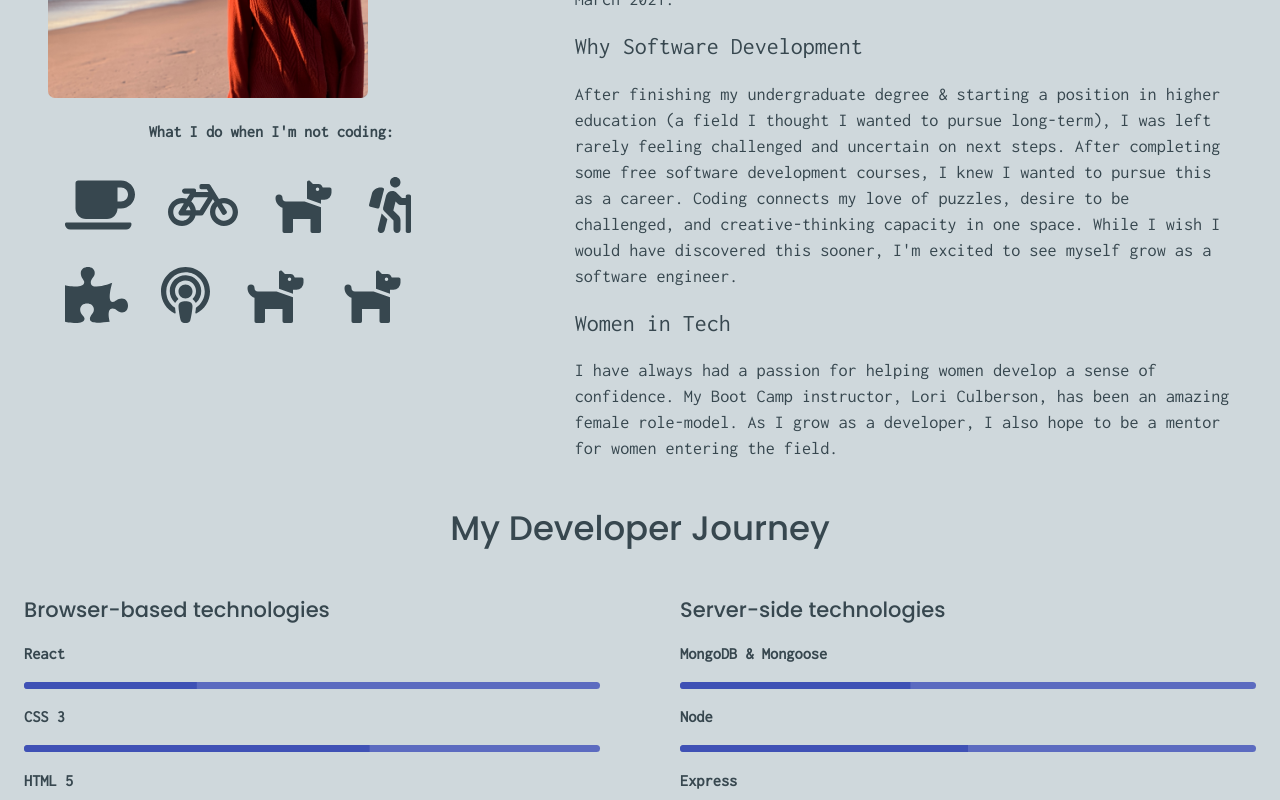
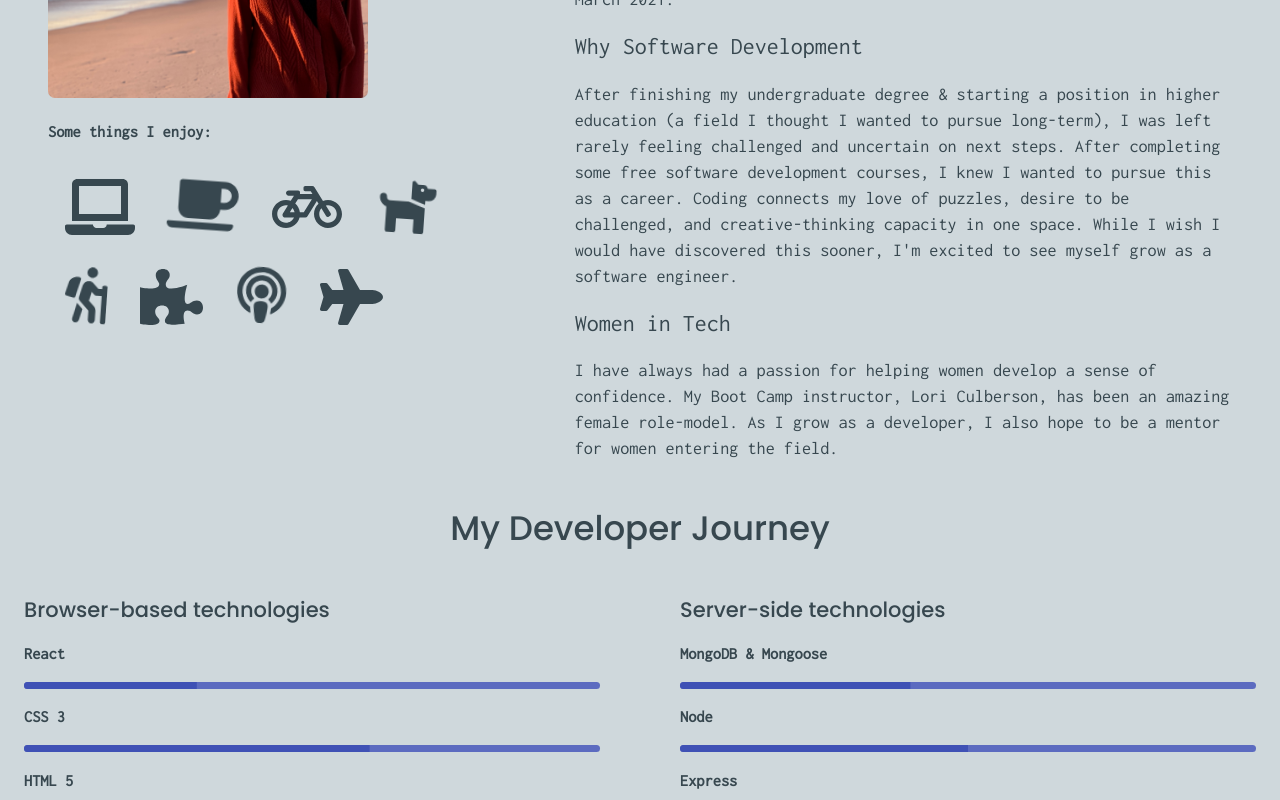
Before and after one commit to emblair96/emblair96.github.io, a React (Create React App) app: page / in a window 1280 px wide. Shown: the part 640-1440 px from the top of the page. Built offline with nearby package versions, Linux system fonts and the light colour scheme.

Commit message:
Update hobbie graphics & add in additional animations

```diff
--- a/src/components/Animation.js
+++ b/src/components/Animation.js
@@ -4,22 +4,22 @@ import test from '../images/sync.svg'
 import LocalFloristIcon from '@material-ui/icons/LocalFlorist';
 import { Grid, Typography, Divider, Icon } from '@material-ui/core';
 import { FontAwesomeIcon } from '@fortawesome/react-fontawesome';
-import { faCoffee, faBicycle, faDog, faHiking, faPuzzlePiece, faPodcast } from '@fortawesome/free-solid-svg-icons'
+import { faLaptop, faCoffee, faBicycle, faDog, faHiking, faPuzzlePiece, faPodcast, faPlane } from '@fortawesome/free-solid-svg-icons'
 
 
 export default function Animation() {
   return (
     <div>
 
-      <h3 style={{textAlign: "center"}}>What I do when I'm not coding:</h3>
-      <FontAwesomeIcon className="fa-4x bigEntrance hobbie-icons" icon={faCoffee} />
-      <FontAwesomeIcon className="fa-4x bigEntrance hobbie-icons" icon={faBicycle} />
-      <FontAwesomeIcon className="fa-4x bigEntrance hobbie-icons" icon={faDog} />
-      <FontAwesomeIcon className="fa-4x bigEntrance hobbie-icons" icon={faHiking} />
-      <FontAwesomeIcon className="fa-4x bigEntrance hobbie-icons" icon={faPuzzlePiece} />
-      <FontAwesomeIcon className="fa-4x bigEntrance hobbie-icons" icon={faPodcast} />
-      <FontAwesomeIcon className="fa-4x bigEntrance hobbie-icons" icon={faDog} />
-      <FontAwesomeIcon className="fa-4x bigEntrance hobbie-icons" icon={faDog} />
+      <h3>Some things I enjoy:</h3>
+      <FontAwesomeIcon className="fa-4x floating hobbie-icons" icon={faLaptop} />
+      <FontAwesomeIcon className="fa-4x tossing hobbie-icons" icon={faCoffee} />
+      <FontAwesomeIcon className="fa-4x floating hobbie-icons" icon={faBicycle} />
+      <FontAwesomeIcon className="fa-4x tossing hobbie-icons" icon={faDog} />
+      <FontAwesomeIcon className="fa-4x tossing hobbie-icons" icon={faHiking} />
+      <FontAwesomeIcon className="fa-4x floating hobbie-icons" icon={faPuzzlePiece} />
+      <FontAwesomeIcon className="fa-4x tossing hobbie-icons" icon={faPodcast} />
+      <FontAwesomeIcon className="fa-4x floating hobbie-icons" icon={faPlane} />
 
     </div>
   )
--- a/src/components/DeveloperJourney.js
+++ b/src/components/DeveloperJourney.js
@@ -1,7 +1,7 @@
 import React from 'react';
 import { Container, Grid, LinearProgress } from '@material-ui/core';
 import '../App.css';
-
+import '../animations.css'
 
 export default function DeveloperJourney() {
   return (
@@ -16,25 +16,25 @@ export default function DeveloperJourney() {
           <h2 className="progress-categories">Browser-based technologies</h2>
           <h3>React</h3>
           <LinearProgress
-            className="progress-bar"
+            className="progress-bar stretchRight"
             variant="determinate"
             value={30}
           />
           <h3>CSS 3</h3>
           <LinearProgress
-            className="progress-bar"
+            className="progress-bar stretchRight"
             variant="determinate"
             value={60}
           />
           <h3>HTML 5</h3>
           <LinearProgress
-            className="progress-bar"
+            className="progress-bar stretchRight"
             variant="determinate"
             value={75}
           />
           <h3>JavaScript</h3>
           <LinearProgress
-            className="progress-bar"
+            className="progress-bar stretchRight"
             variant="determinate"
             value={80}
           />
@@ -44,25 +44,25 @@ export default function DeveloperJourney() {
           <h2 className="progress-categories">Server-side technologies</h2>
           <h3>MongoDB & Mongoose</h3>
           <LinearProgress
-            className="progress-bar"
+            className="progress-bar stretchRight"
             variant="determinate"
             value={40}
           />
           <h3>Node</h3>
           <LinearProgress
-            className="progress-bar"
+            className="progress-bar stretchRight"
             variant="determinate"
             value={50}
           />
           <h3>Express</h3>
           <LinearProgress
-            className="progress-bar"
+            className="progress-bar stretchRight"
             variant="determinate"
             value={50}
           />
           <h3>mySQL & Sequelize</h3>
           <LinearProgress
-            className="progress-bar"
+            className="progress-bar stretchRight"
             variant="determinate"
             value={60}
           />
--- a/src/components/Header.js
+++ b/src/components/Header.js
@@ -2,6 +2,7 @@ import { Grid, Container } from '@material-ui/core';
 import Typography from '@material-ui/core/Typography';
 import '../App.css';
 import { ThemeProvider } from '@material-ui/styles';
+import '../animations.css';
 
 export default function Header({ theme2 }) {
   return (
@@ -13,7 +14,7 @@ export default function Header({ theme2 }) {
         alignItems="center"
       >
         <ThemeProvider theme={theme2}>
-          <Typography variant="h1"> Hi, I'm Emily.</Typography>
+          <Typography className="bigEntrance" variant="h1"> Hi, I'm Emily.</Typography>
         </ThemeProvider>
         <Typography variant="h5"> A full stack software engineer.</Typography>
       </Grid>
--- a/src/components/MyWork.js
+++ b/src/components/MyWork.js
@@ -16,6 +16,8 @@ export default function MyWork() {
         title="Keep on Giftin'"
         description="Created with a group of amazing women, this app helps organize your relationships.Originally intended to help keep track of gift-giving events and holidays, this app has professional value making it manageable to keep track of your network."
         img="https://images.unsplash.com/photo-1574279606130-09958dc756f7?ixid=MXwxMjA3fDB8MHxwaG90by1wYWdlfHx8fGVufDB8fHw%3D&ixlib=rb-1.2.1&auto=format&fit=crop&w=1400&q=80"
+        repoLink="https://github.com/girl-power-5/ubiquitous-giggle"
+        deployedLink="https://keep-on-giftin.herokuapp.com/"
       />
       </Grid>
       <Grid item>
@@ -23,6 +25,8 @@ export default function MyWork() {
         title="Eats & Beats"
         description="Where food meets music. Developed in a group project, this app generates a recipe and playlist based on user input to create an immersive experience, that engages all senses, without leaving the confines of your kitchen."
         img="https://images.unsplash.com/photo-1466637574441-749b8f19452f?ixlib=rb-1.2.1&ixid=MXwxMjA3fDB8MHxwaG90by1wYWdlfHx8fGVufDB8fHw%3D&auto=format&fit=crop&w=1400&q=80"
+        repoLink="https://github.com/emblair96/eats-and-beats-app"
+        deployedLink="https://emblair96.github.io/eats-and-beats-app/"
       />
       </Grid>
       <Grid item>
@@ -30,6 +34,8 @@ export default function MyWork() {
         title="Weather Quick Look"
         description="This app utilizes the OWM API to display weather data based on the user's search. Local storage is used to create a search history and reload the user's last searched for city when they re-visit the site."
         img="https://images.unsplash.com/photo-1485395578879-6ba080c9cdba?ixid=MXwxMjA3fDB8MHxwaG90by1wYWdlfHx8fGVufDB8fHw%3D&ixlib=rb-1.2.1&auto=format&fit=crop&w=2100&q=80"
+        repoLink="https://github.com/emblair96/weather-quick-look-app"
+        deployedLink="https://emblair96.github.io/weather-quick-look-app/"
       />
       </Grid>
       <Grid item>
--- a/src/components/Project.js
+++ b/src/components/Project.js
@@ -23,7 +23,7 @@ const useStyles = makeStyles({
 });
 
 
-export default function Project({title, description, img}) {
+export default function Project({title, description, img, repoLink, deployedLink}) {
   const classes = useStyles();
   return (
     // <h1>I'm a project!</h1>
@@ -44,10 +44,10 @@ export default function Project({title, description, img}) {
         </CardContent>
       </CardActionArea>
       <CardActions>
-        <Button size="large" color="#37474f">
+        <Button size="large" color="#37474f" href={repoLink} target="_blank">
           GitHub Repo
         </Button>
-        <Button size="large" color="#37474f">
+        <Button size="large" color="#37474f" href={deployedLink} target="_blank">
           Deployed Link
         </Button>
       </CardActions>
```
